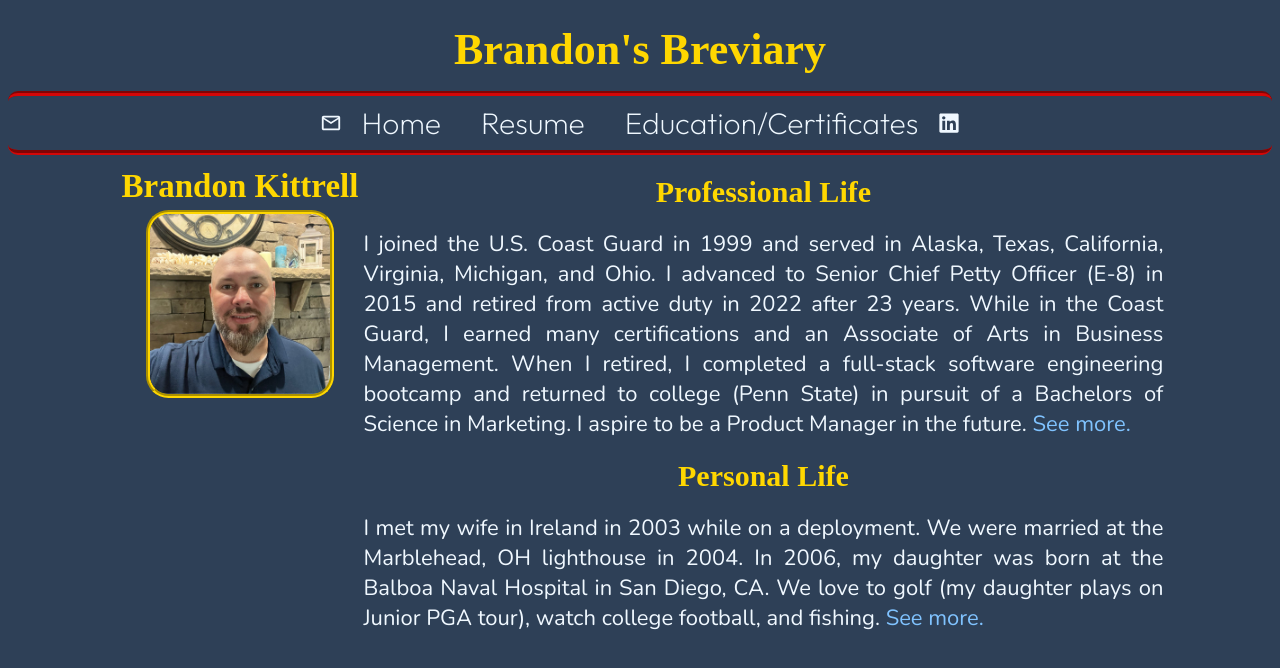
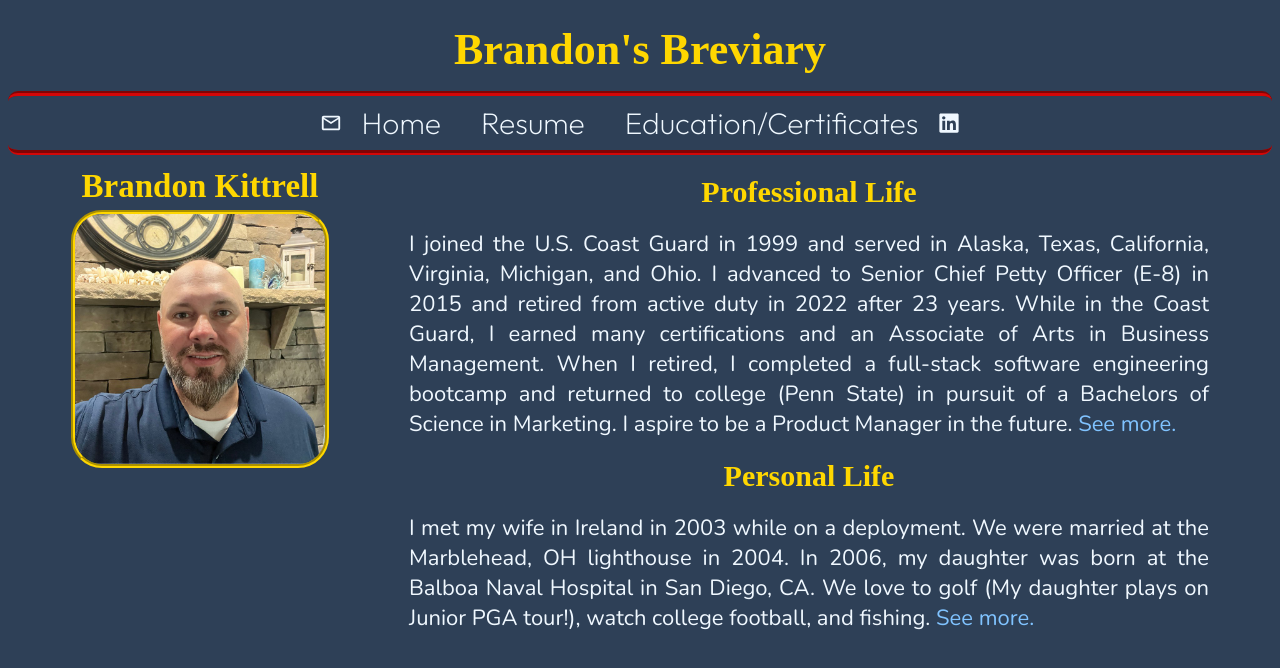
Before and after one commit to BRKittrell/Breviary2, a React (Create React App) app: page / in a window 1280 px wide. Shown: the top 668 px of the page. Built offline with nearby package versions, Linux system fonts and the light colour scheme; a web font is replaced by a local one.

Commit message:
looking good

```diff
--- a/src/pages/About.js
+++ b/src/pages/About.js
@@ -1,24 +1,25 @@
 import React from "react";
+import { Link } from "react-router-dom";
 import Slideshow from "../components/Slider-About";
+import profilePic from "../images/LI_Pic.jpeg"
 
 const About = () => {
 
   return (
     <div className="aboutDiv">
-      <h1>Professional Life</h1>
+          <h1>Professional Life</h1>
       <p className="aboutParagraph">
         I joined the U.S. Coast Guard in 1999 and served in Alaska, Texas, California, Virginia, Michigan, and Ohio.
         I advanced to Senior Chief Petty Officer (E-8) in 2015 and retired from active duty in 2022 after 23 years.
         While in the Coast Guard, I earned many certifications and an Associate of Arts in Business Management.
         When I retired, I completed a full-stack software engineering bootcamp and returned to college (Penn State) in pursuit of a Bachelors of Science in Marketing.
-        I aspire to be a Product Manager in the future. <a href="/personal">See more.</a>
+        I aspire to be a Product Manager in the future. <Link to="personal">See more.</Link>
         </p>
         <h1>Personal Life</h1>
         <p className="aboutParagraph">
         I met my wife in Ireland in 2003 while on a deployment. We were married at the Marblehead, OH lighthouse in 2004.
         In 2006, my daughter was born at the Balboa Naval Hospital in San Diego, CA.
-        We love to golf (my daughter plays on Junior PGA tour), watch college football, and fishing.
-        <a href="/personal"> See more.</a>
+        We love to golf (My daughter plays on Junior PGA tour!), watch college football, and fishing. <Link to="personal" >See more.</Link>
         </p>
           </div>
   );
--- a/src/pages/Personal.js
+++ b/src/pages/Personal.js
@@ -8,7 +8,7 @@ import Roo from "../images/Roo.jpeg"
 
 
 
-const Personal = () =>{
+const SeeMore = () =>{
     return (
       <>
         <div className="personalDiv">
@@ -47,4 +47,4 @@ const Personal = () =>{
     )
 }
 
-export default Personal;
+export default SeeMore;
--- a/src/styling/about.css
+++ b/src/styling/about.css
@@ -2,6 +2,7 @@
 
 .aboutDiv{
     text-align: center;
+    margin-left: 5rem;
 }
 .aboutParagraph{
     color: aliceblue;
--- a/src/styling/home.css
+++ b/src/styling/home.css
@@ -11,8 +11,8 @@
 
 
 .cardPhoto{
-    width: 180px;
-    height: 180px;
+    width: 250px;
+    height: 250px;
     object-fit: cover;
     border-radius: 12%;
     border: .3rem groove gold;
@@ -26,9 +26,9 @@
 
 .homeDiv{
     display: flex;
-    flex-wrap: wrap;
+    flex-wrap: nowrap;
 justify-content: center;
-z-index: -1
+/* z-index: -1 */
 }
 
 .occupation{
```
Also changed, not shown: 12 other files (tests, documents, lock files or other folders).
